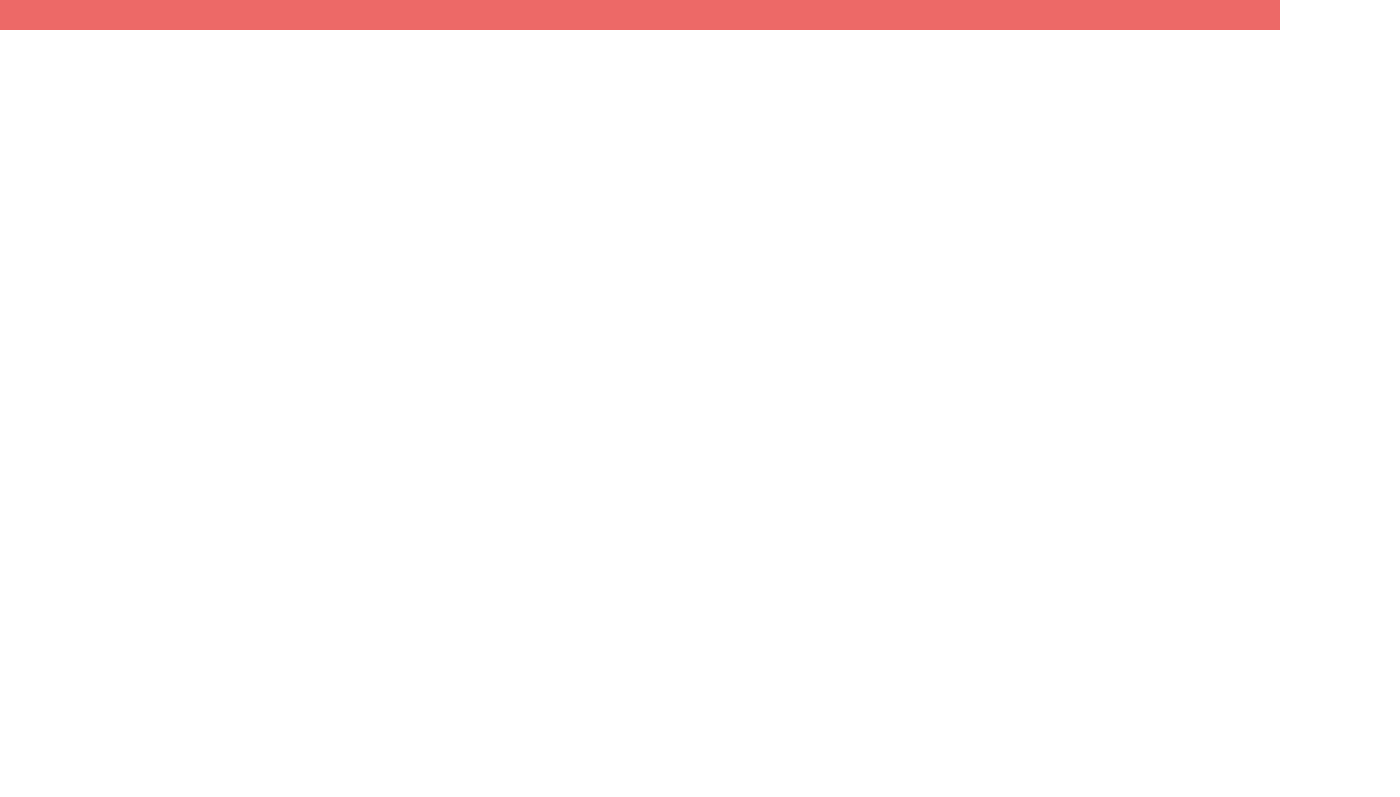
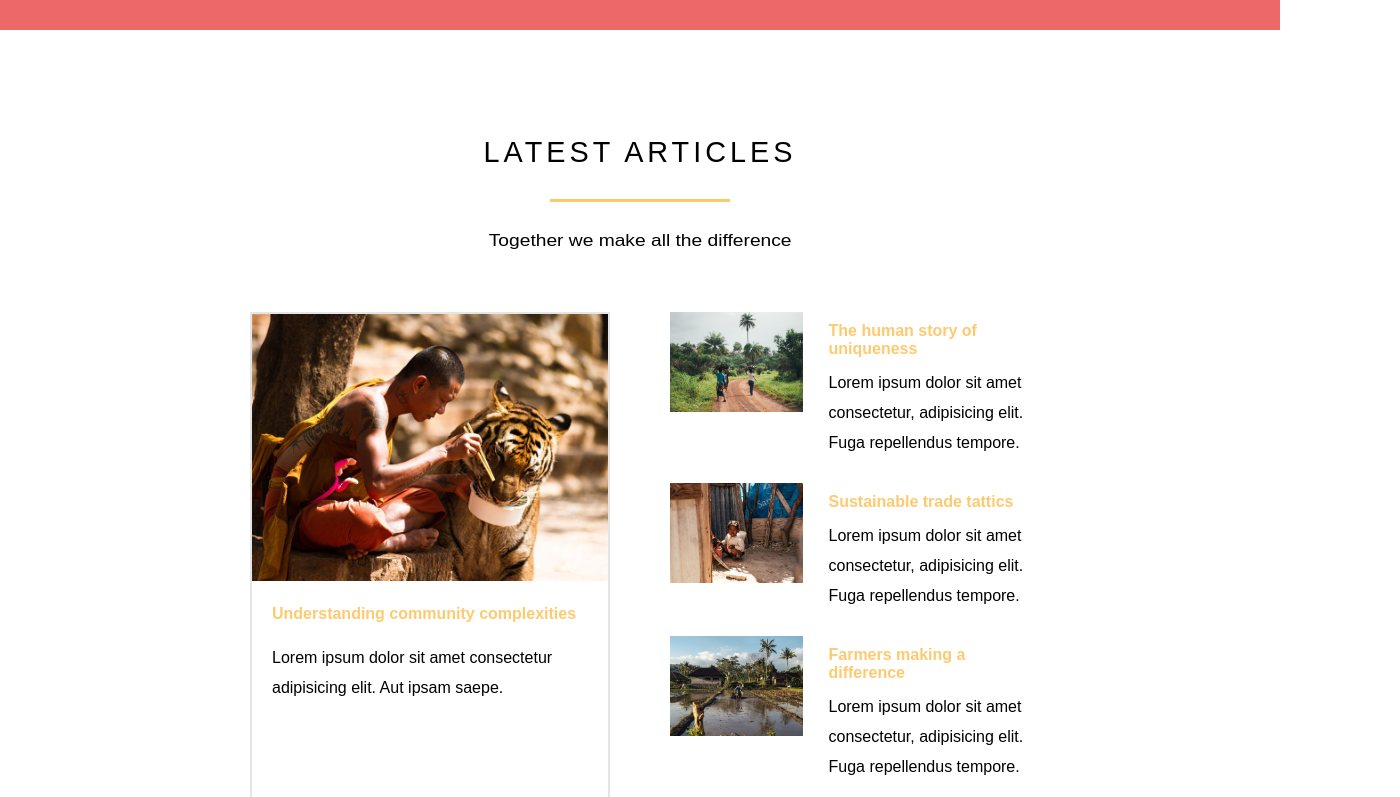
Before and after one commit to mesciuS/proj-html-vuejs, a Vue app: page / in a window 1280 px wide. Shown: the part 3020-3817 px from the top of the page, 1400 px wide, since content can reach past the window. Before the commit the page ends 3050 px from the top, so only its background shows below. Built offline with nearby package versions, Linux system fonts and the light colour scheme.

Commit message:
feat: main 4

```diff
--- a/src/components/AppHeader.vue
+++ b/src/components/AppHeader.vue
@@ -50,10 +50,7 @@ export default {
 <style lang="scss" scoped>
 @mixin bottone($bg: #fec96b, $brd: none, $clr: white) {
     background-color: $bg;
-    padding-top: 12px;
-    padding-bottom: 12px;
-    padding-left: 25px;
-    padding-right: 25px;
+    padding: 12px 25px 12px 25px;
     border: $brd;
     color: $clr;
 }
@@ -64,10 +61,7 @@ export default {
         background-image: url("../images/header-bg.jpeg");
         background-repeat: no-repeat;
         background-size: cover;
-        padding-top: 40px;
-        padding-bottom: 40px;
-        padding-left: 60px;
-        padding-right: 60px;
+        padding: 40px 60px 40px 60px;
         color: white;
         .links{
             display: flex;
--- a/src/components/Main1.vue
+++ b/src/components/Main1.vue
@@ -50,10 +50,7 @@ export default {
 <style lang="scss" scoped>
 @mixin bottone($bg: #fec96b, $brd: none, $clr: white) {
     background-color: $bg;
-    padding-top: 12px;
-    padding-bottom: 12px;
-    padding-left: 25px;
-    padding-right: 25px;
+    padding: 12px 25px 12px 25px;
     border: $brd;
     color: $clr;
 }
--- a/src/components/Main2.vue
+++ b/src/components/Main2.vue
@@ -34,7 +34,7 @@ export default {
     background-image: url("../images/header-bg.jpeg");
     background-repeat: no-repeat;
     background-size: cover;
-    padding: 130px;
+    padding: 100px;
     color: white;
     .top-wrapper {
       display: flex;
--- a/src/components/Main3.vue
+++ b/src/components/Main3.vue
@@ -39,10 +39,10 @@ export default {
   #container {
     display: flex;
     flex-direction: column;
-    justify-content: space-between;
+    justify-content: space-around;
     align-items: center;
     height: 800px;
-    padding: 130px;
+    padding: 100px;
     .top-wrapper {
       display: flex;
       flex-direction: column;
@@ -58,7 +58,7 @@ export default {
       gap: 40px;
       .card {
         height: 250px;
-        width: 350px;
+        width: calc(100% - 200px);
         img {
           width: 100%;
         }
--- a/src/components/Main4.vue
+++ b/src/components/Main4.vue
@@ -10,10 +10,143 @@ export default {
 
 <template>
     <div id="container">
-
+      <div class="top-wrapper">
+        <h2>latest articles</h2>
+        <hr>
+        <p>Together we make all the difference</p>
+      </div>
+      <div class="bottom-wrapper">
+        <div class="left">
+          <div class="img-wrapper">
+            <img src="/images/latest-1.jpeg" alt="">
+          </div>
+          <div class="text-wrapper">
+            <strong>Understanding community complexities</strong>
+            <p>Lorem ipsum dolor sit amet consectetur adipisicing elit. Aut ipsam saepe.</p>
+          </div>
+        </div>
+        <div class="right">
+          <div class="line">
+            <div class="line-img">
+              <img src="/images/causes-1.jpeg" alt="">
+            </div>
+            <div class="line-text">
+              <strong>The human story of uniqueness</strong>
+              <p>Lorem ipsum dolor sit amet consectetur, adipisicing elit. Fuga repellendus tempore.</p>
+            </div>
+          </div>
+          <div class="line">
+            <div class="line-img">
+              <img src="/images/causes-2.jpeg" alt="">
+            </div>
+            <div class="line-text">
+              <strong>Sustainable trade tattics</strong>
+              <p>Lorem ipsum dolor sit amet consectetur, adipisicing elit. Fuga repellendus tempore.</p>
+            </div>
+          </div>
+          <div class="line">
+            <div class="line-img">
+              <img src="/images/causes-3.jpeg" alt="">
+            </div>
+            <div class="line-text">
+              <strong>Farmers making a difference</strong>
+              <p>Lorem ipsum dolor sit amet consectetur, adipisicing elit. Fuga repellendus tempore.</p>
+            </div>
+          </div>
+          <div class="line">
+            <div class="line-img">
+              <img src="/images/causes-4.jpeg" alt="">
+            </div>
+            <div class="line-text">
+              <strong>Meeting remote tribes in Peru</strong>
+              <p>Lorem ipsum dolor sit amet consectetur, adipisicing elit. Fuga repellendus tempore.</p>
+            </div>
+          </div>
+        </div>
+      </div>
+      <div class="banner">
+        <h3>view all our articles</h3>
+      </div>
     </div>
 </template>
 
 <style lang="scss" scoped>
-
+  #container {
+    display: flex;
+    flex-direction: column;
+    justify-content: space-around;
+    align-items: center;
+    height: 1000px;
+    padding: 100px 250px 100px 250px;
+    .top-wrapper {
+      display: flex;
+      flex-direction: column;
+      justify-content: center;
+      align-items: center;
+      p {
+        font-weight: lighter;
+        transform: scale(1.2,1);
+      }
+    }
+    .bottom-wrapper {
+      width: 100%;
+      display: flex;
+      gap: 60px;
+      padding-top: 50px;
+      padding-bottom: 50px;
+      .left {
+        width: 50%;
+        height: 500px;
+        border: 2px solid #e5e5e5;
+        .img-wrapper {
+          width: 100%;
+          img {
+          width: 100%;
+          }
+        }
+        .text-wrapper {
+          padding: 20px;
+          p {
+            padding-top: 20px;
+            line-height: 30px;
+          }
+        }
+      }
+      .right {
+        display: flex;
+        flex-direction: column;
+        width: 50%;
+        gap: 25px;
+        height: 500px;
+        .line {
+          display: flex;
+          gap: 25px;
+          .line-img {
+            height: 100px;
+            img {
+              height: 100%;
+            }
+          }
+          .line-text {
+            padding-top: 10px;
+            p {
+              padding-top: 10px;
+              line-height: 30px;
+            }
+          }
+        }
+      }
+    }
+    .banner {
+      width: 100%;
+      height: 50px;
+      background-color: #ed6967;
+      h3 {
+        text-align: center;
+        line-height: 50px;
+        font-weight: lighter;
+        color: white;
+      }
+    }
+  }
 </style>
--- a/src/style.scss
+++ b/src/style.scss
@@ -33,3 +33,7 @@ h2 {
     font-weight: lighter;
     letter-spacing: 4px;
 }
+
+strong {
+    color: #feca6f;
+}
```
